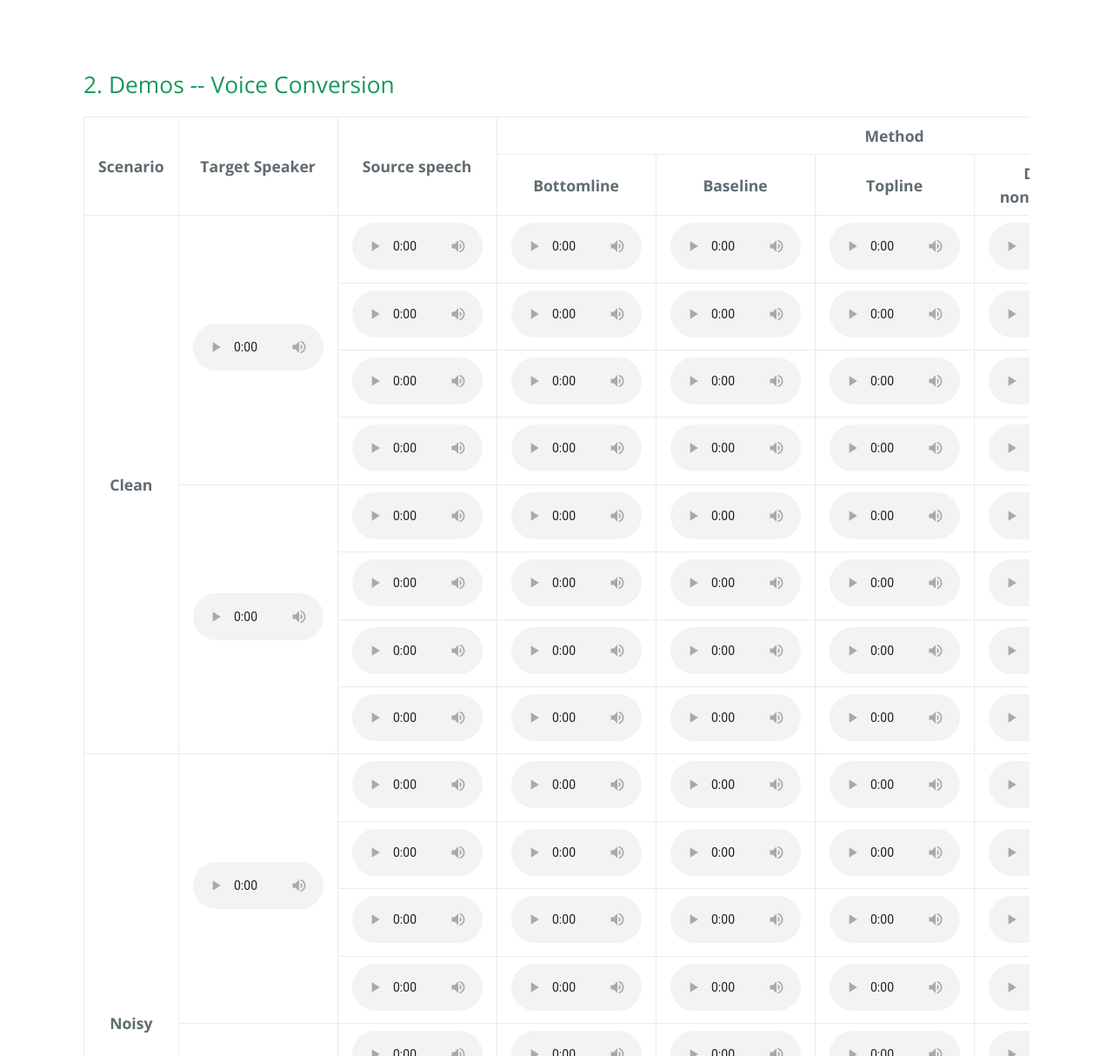
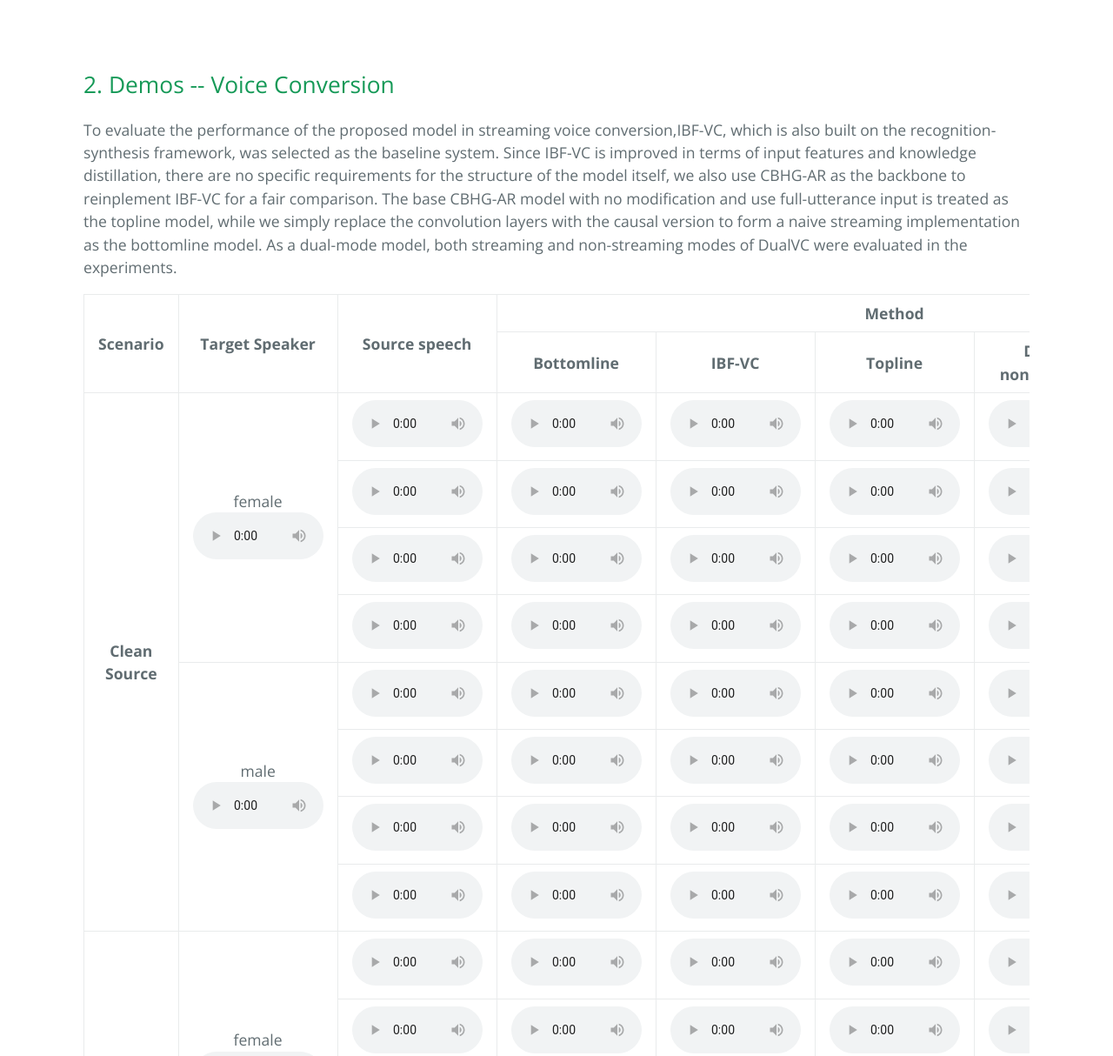
Before and after one commit to DualVC/DualVC.github.io, a plain HTML site: page index.html in a window 1280 px wide. Shown: the part 1100-2314 px from the top of the page at 87% size. Drawn offline with nearby package versions, Linux system fonts and the light colour scheme.

Commit message:
add info

```diff
--- a/index.html
+++ b/index.html
@@ -51,6 +51,10 @@
 
 
     <h2>2. Demos -- Voice Conversion<a name="Comparison"></a></h2>
+    <p>To evaluate the performance of the proposed model in streaming voice conversion,IBF-VC, which is also built on the recognition-synthesis framework, was selected as the baseline system.
+      Since IBF-VC is improved in terms of input features and knowledge distillation, there are no specific requirements for the structure of the model itself, we also use CBHG-AR as the backbone to reinplement IBF-VC for a fair comparison.
+      The base CBHG-AR model with no modification and use full-utterance input is treated as the topline model, while we simply replace the convolution layers with the causal version to form a naive streaming implementation as the bottomline model.
+      As a dual-mode model, both streaming and non-streaming modes of DualVC were evaluated in the experiments.</p>
     <!-- <h3>Corresponding to section 3.2 in our paper, below lists the samples that are synthesized for evaluations on the ability to generate the desired speaking style and timbre. We compared our proposed method with the Multi-R and PB on style similarity and speaker similarity.</h3> -->
 
     <table>
@@ -65,6 +69,7 @@
   window.onload = function () {
     let scenes = ["Clean", "Noisy"]
     let speakers = ["db_1", "M2VoC_male"]
+    let genders = ["female", "male"]
     let models = ["Bottomline", "Baseline", "Topline", "DualVC-nonstreaming", "DualVC-streaming"]
     let all_samples = [["1.wav", "4.wav", "DB-CN-F-03_000349.wav", "TenXiaozhi_007_000472.wav"],
                     ["Y0000019527_oMwYDEEBw0g_S00489.wav", "Y0000019576_oVD68qz-Rrw_S00095.wav", "Y0000019686_omXo90yMpGc_S00895.wav", "Y0000019687_omf0WUsolCc_S00328.wav"]]
@@ -79,6 +84,9 @@
         `
     for (const id in models) {
       model = models[id]
+      if (model == 'Baseline') {
+        model = 'IBF-VC'
+      }
       sample_data += '<td style="text-align: center; width: 150px;" rowspan=1><strong>' + model + '<strong></td>'
     }
     sample_data += "</tr>"
@@ -88,12 +96,13 @@
       let scene = scenes[x]
       let scene_data = ""
       scene_data += '<tr>'
-      scene_data += '<td style="text-align: center; width: 150px;" rowspan=' + 8 + '><strong>' + scene + '<strong></td>'
+      scene_data += '<td style="text-align: center; width: 150px;" rowspan=' + 8 + '><strong>' + scene + ' Source' + '<strong></td>'
       let samples = all_samples[x]
       console.log(scene, samples)
       for (let y in speakers) {
         speaker = speakers[y]
-        scene_data += '<td style="text-align: center; width: 150px;" rowspan=4><audio style="width: 150px;"controls="" src="raw/samples/speakers/' + speaker + '.wav"></td>'
+        gender = genders[y]
+        scene_data += '<td style="text-align: center; width: 150px;" rowspan=4>' + gender + '<audio style="width: 150px;"controls="" src="raw/samples/speakers/' + speaker + '.wav"></td>'
         for (let z in samples) {
           if (z != 0) {
             scene_data += '<tr>'
```
